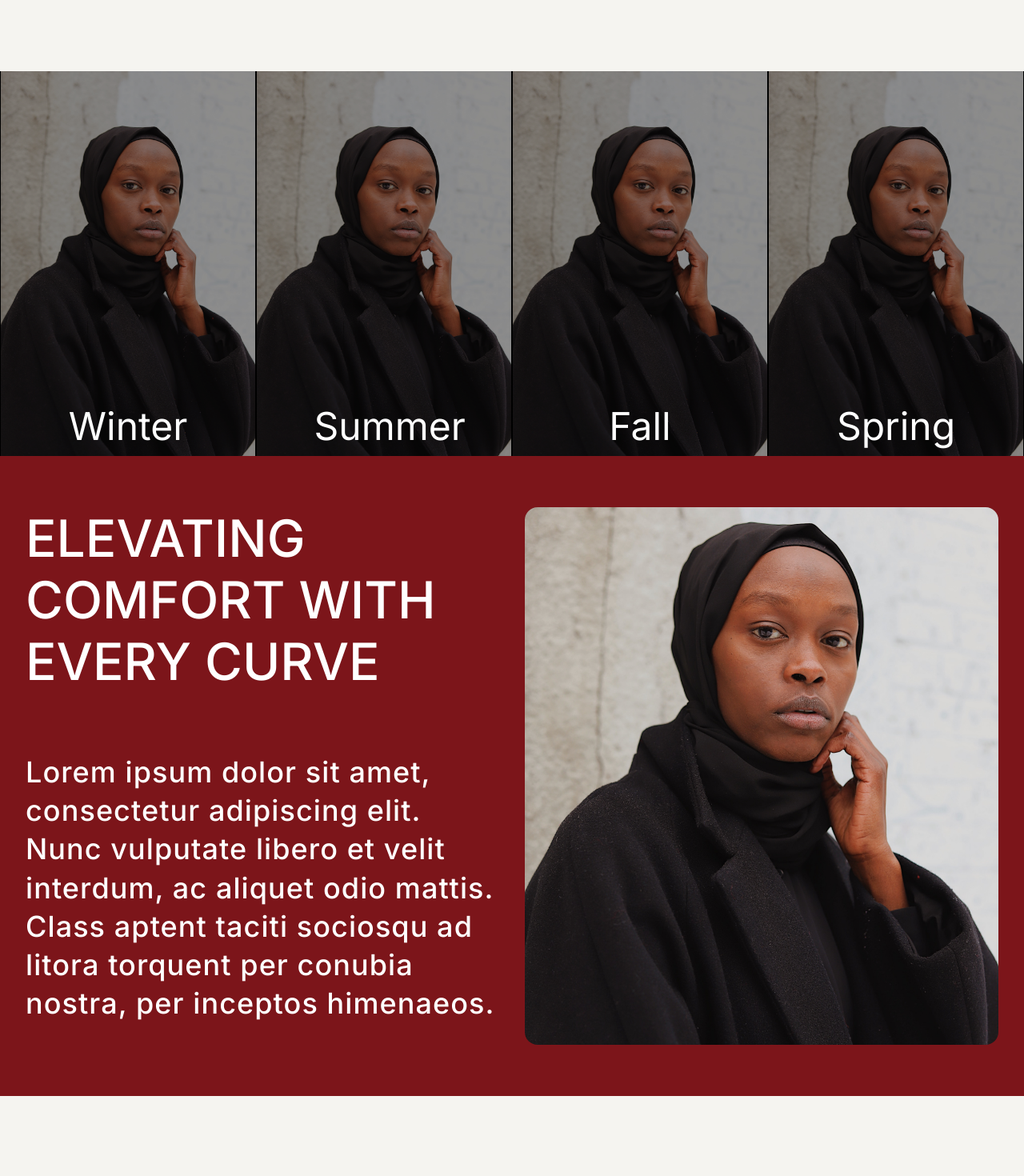
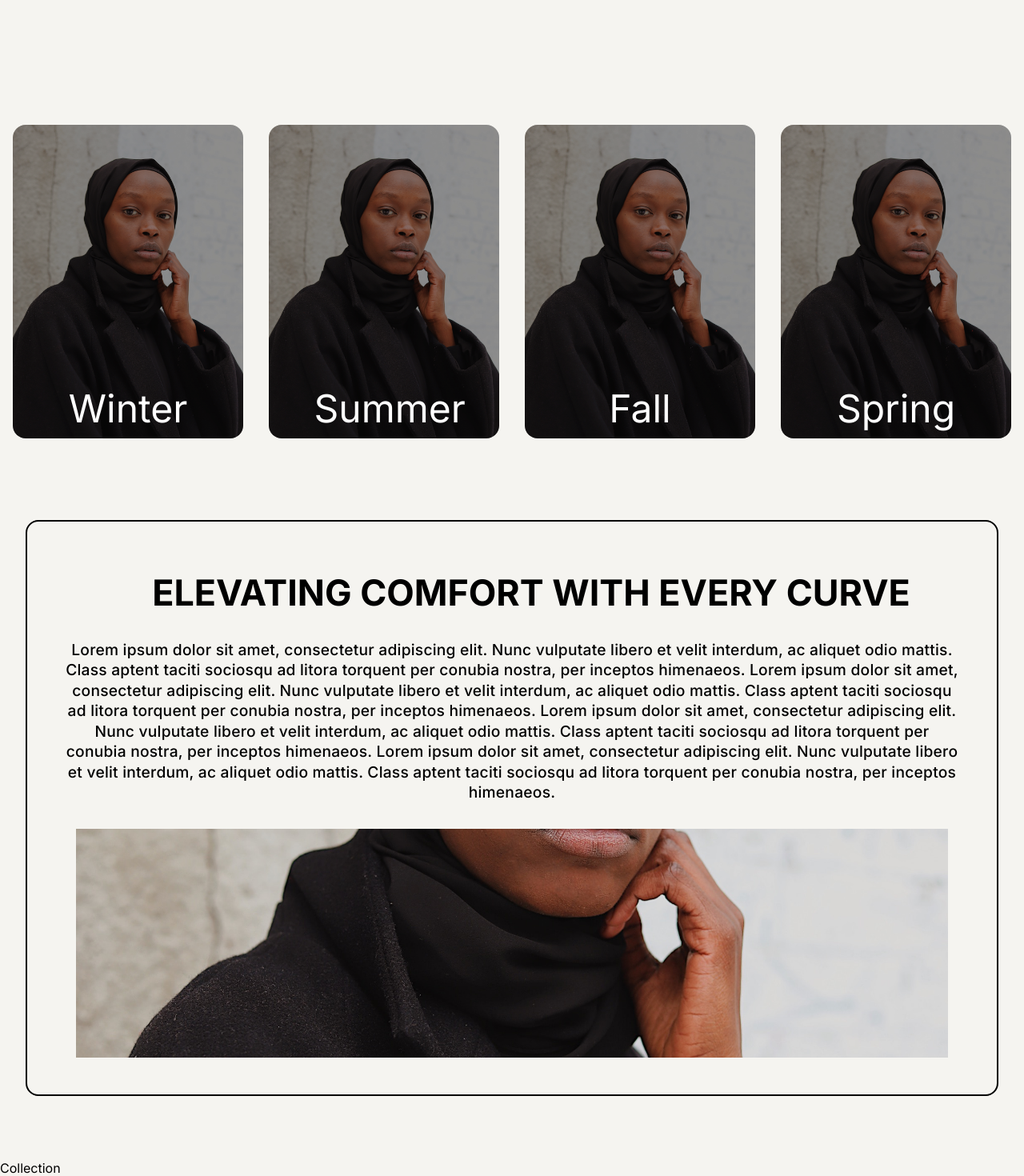
Before and after one commit to wx-it/shopIn, a React (Vite) app: page / in a window 1280 px wide. Shown: the part 1062-2532 px from the top of the page at 80% size. Before the commit the page ends 2432 px from the top, so only its background shows below. Built offline with nearby package versions, Linux system fonts and the light colour scheme.

Commit message:
fixed issues and done with third section

```diff
--- a/src/App.jsx
+++ b/src/App.jsx
@@ -4,6 +4,7 @@ import Seasons from "./sections/seasons/Seasons";
 import { useLayoutEffect } from "react";
 import gsap from "gsap";
 import ScrollTrigger from "gsap/dist/ScrollTrigger";
+import Collection from "./sections/collection/Collection";
 gsap.registerPlugin(ScrollTrigger);
 
 function App() {
@@ -20,6 +21,7 @@ function App() {
       <Header />
       <Seasons />
       <Description />
+      <Collection />
     </div>
   );
 }
--- /dev/null
+++ b/src/sections/collection/Collection.jsx
@@ -0,0 +1,9 @@
+import React from 'react'
+
+const Collection = () => {
+  return (
+    <div>Collection</div>
+  )
+}
+
+export default Collection
--- a/src/sections/description/Description.jsx
+++ b/src/sections/description/Description.jsx
@@ -1,6 +1,7 @@
 import "./description.css";
 import { useLayoutEffect, useRef } from "react";
 import gsap from "gsap";
+import { motion } from "framer-motion";
 import ScrollTrigger from "gsap/dist/ScrollTrigger";
 gsap.registerPlugin(ScrollTrigger);
 
@@ -9,22 +10,22 @@ const Description = () => {
   const line = useRef();
   const section = useRef();
 
-  useLayoutEffect(() => {
-    let ctx = gsap.context(() => {
-      const el = ref.current;
-      gsap.to(el, {
-        opacity: 1,
-        duration: 3,
-        ease: "power2.inOut",
+  // useLayoutEffect(() => {
+  //   let ctx = gsap.context(() => {
+  //     const el = ref.current;
+  //     gsap.to(el, {
+  //       opacity: 1,
+  //       duration: 3,
+  //       ease: "power2.inOut",
 
-        scrollTrigger: {
-          trigger: el,
-          start: "top 80%",
-        },
-      });
-      return () => ctx.revert();
-    });
-  }, []);
+  //       scrollTrigger: {
+  //         trigger: el,
+  //         start: "top 80%",
+  //       },
+  //     });
+  //     return () => ctx.revert();
+  //   });
+  // }, []);
 
   useLayoutEffect(() => {
     let ctx = gsap.context(() => {
@@ -45,34 +46,55 @@ const Description = () => {
     });
   }, []);
 
-  useLayoutEffect(() => {
-    let ctx = gsap.context(() => {
-      const sectionRef = section.current;
-      gsap.to(sectionRef, {
-        scrollTrigger: sectionRef, // start the animation when ".section" enters the viewport (once)
-        backgroundColor: "#7c151a",
-      });
-      return () => ctx.revert();
-    });
-  }, []);
+  // useLayoutEffect(() => {
+  //   let ctx = gsap.context(() => {
+  //     const sectionRef = section.current;
+  //     gsap.to(sectionRef, {
+  //       scrollTrigger: sectionRef, // start the animation when ".section" enters the viewport (once)
+  //       backgroundColor: "#7c151a",
+  //     });
+  //     return () => ctx.revert();
+  //   });
+  // }, []);
 
   return (
     <div className="description" ref={section}>
       <div>
         <div>
-          <h2>ELEVATING COMFORT WITH EVERY CURVE</h2>
-          <div ref={line} className="line"></div>
+          <motion.h2
+            initial={{ y: 50 }}
+            whileInView={{ y: 0 }}
+            transition={{ duration: 1, ease: "linear" }}
+          >
+            ELEVATING COMFORT WITH EVERY CURVE
+          </motion.h2>
         </div>
         <img className="mobile" src="/images/model.jpg" alt="" />
-        <p ref={ref}>
+        <p>
           Lorem ipsum dolor sit amet, consectetur adipiscing elit. Nunc
           vulputate libero et velit interdum, ac aliquet odio mattis. Class
           aptent taciti sociosqu ad litora torquent per conubia nostra, per
-          inceptos himenaeos.
+          inceptos himenaeos. Lorem ipsum dolor sit amet, consectetur adipiscing
+          elit. Nunc vulputate libero et velit interdum, ac aliquet odio mattis.
+          Class aptent taciti sociosqu ad litora torquent per conubia nostra,
+          per inceptos himenaeos. Lorem ipsum dolor sit amet, consectetur
+          adipiscing elit. Nunc vulputate libero et velit interdum, ac aliquet
+          odio mattis. Class aptent taciti sociosqu ad litora torquent per
+          conubia nostra, per inceptos himenaeos. Lorem ipsum dolor sit amet,
+          consectetur adipiscing elit. Nunc vulputate libero et velit interdum,
+          ac aliquet odio mattis. Class aptent taciti sociosqu ad litora
+          torquent per conubia nostra, per inceptos himenaeos.
         </p>
       </div>
 
-      <img className="desktop" src="/images/model.jpg" alt="" />
+      <motion.img
+        initial={{ opacity: 0, x: -50 }}
+        whileInView={{ opacity: 1, x: 0 }}
+        transition={{ duration: 0.75, ease: "linear" }}
+        className="desktop"
+        src="/images/model.jpg"
+        alt=""
+      />
     </div>
   );
 };
--- a/src/sections/description/description.css
+++ b/src/sections/description/description.css
@@ -1,82 +1,90 @@
 .description {
   padding: 1rem;
   height: 100%;
-  background-color: #7c151a;
 }
 
 .description > div > img {
   width: 100%;
   height: 20.25rem;
   object-fit: cover;
-  border-radius: 1rem;
+  /* border-radius: 1rem; */
 }
 
 .description > div > div:first-child > h2 {
-  color: #fff;
+  /* color: #fff; */
   font-size: 2.5rem;
   font-weight: 500;
   margin: 0 0 5px 0;
+  font-weight: bold;
 }
 
-.line{
+.line {
   height: 4px;
   background-color: white;
   margin: 0 0 20px 0;
 }
 
-
 .description > div > p {
-  color: #fff;
-  font-size: 1.5rem;
+  /* color: #fff; */
+  font-size: 1rem;
   font-weight: 500;
   line-height: 134.335%; /* 2.015rem */
   letter-spacing: 0.045rem;
-  opacity: 0;
 }
 
 @media screen and (min-width: 800px) {
   .description {
     display: flex;
-    align-items: stretch;
-    justify-content: space-between;
-    height: 100vh;
-    gap: 2rem;
-    padding: 4rem 2rem;
+    flex-direction: column !important;
+    align-items: center;
+    justify-content: center;
+    height: 90%;
     /* margin-top: 2rem; */
     margin: 0;
-    border-radius: 0;
+    padding:0;
+    border-radius: 1rem;
+    background-color: transparent;
+    flex-direction: row-reverse;
+    border: 2px black solid;
+    margin: 5rem 2rem;
   }
 
   .description > div {
-    width: 50%;
-    height: 100%;
+    width: 100%;
+    /* height: 100%; */
   }
 
   .description > div > div:first-child {
     overflow: hidden;
+    /* border-bottom: 2px black solid; */
   }
 
   .description > div > div:first-child > h2 {
-    color: #fff;
-    font-size: 5vw;
-    font-weight: 500;
-    padding-bottom: 1rem;
+    font-size: 3.5vw;
+    font-weight: 700;
+    padding: 1rem 0rem 1rem 3rem;
     margin-top: 0;
     margin: 0;
+    text-align: center;
   }
 
   .description > div > p {
-    color: #fff;
-    font-size: 2.25rem;
+    /* color: #fff; */
+    color: black !important;
+    font-size: 1.5vw;
     font-weight: 500;
-    line-height: 134.335%; /* 3.02256rem */
-    letter-spacing: 0.0675rem;
+    margin: 0;
+    line-height: 133%; /* 3.02256rem */
+    letter-spacing: 0.015rem;
+    text-align: center;
+    padding: 1rem 3rem;
   }
 
   .description > img {
-    width: 50%;
     object-fit: cover;
-    border-radius: 1rem;
-    max-height: 51.625rem;
+    height: 40%;
+    margin-top: 1rem;
+    width: 90%;
+    /* max-height: 51.625rem; */
   }
 }
--- a/src/sections/seasons/Seasons.jsx
+++ b/src/sections/seasons/Seasons.jsx
@@ -37,8 +37,8 @@ const Seasons = () => {
       <div>
         <div>
           <motion.img
-            initial={{ opacity: 0, y: 100 }}
-            whileInView={{ opacity: 1, y: 0 }}
+            initial={{ y: 100 }}
+            whileInView={{ y: 0 }}
             transition={{ duration: 1, ease: "linear" }}
             src="/images/model.jpg"
             alt=""
@@ -53,8 +53,8 @@ const Seasons = () => {
         </div>
         <div>
           <motion.img
-            initial={{ opacity: 0, y: 100 }}
-            whileInView={{ opacity: 1, y: 0 }}
+            initial={{ y: 100 }}
+            whileInView={{ y: 0 }}
             transition={{ duration: 1, ease: "linear" }}
             src="/images/model.jpg"
             alt=""
@@ -69,8 +69,8 @@ const Seasons = () => {
         </div>
         <div>
           <motion.img
-            initial={{ opacity: 0, y: 100 }}
-            whileInView={{ opacity: 1, y: 0 }}
+            initial={{ y: 100 }}
+            whileInView={{ y: 0 }}
             transition={{ duration: 1, ease: "linear" }}
             src="/images/model.jpg"
             alt=""
@@ -85,8 +85,8 @@ const Seasons = () => {
         </div>
         <div>
           <motion.img
-            initial={{ opacity: 0, y: 100 }}
-            whileInView={{ opacity: 1, y: 0 }}
+            initial={{ y: 100 }}
+            whileInView={{ y: 0 }}
             transition={{ duration: 1, ease: "linear" }}
             src="/images/model.jpg"
             alt=""
--- a/src/sections/seasons/seasons.css
+++ b/src/sections/seasons/seasons.css
@@ -103,16 +103,16 @@
   }
 
   .seasons div:last-child > div {
-    height: 100%;
+    height: 90%;
     overflow-y: hidden;
-    border-left: 1px black solid;
-    border-right: 1px black solid;
     cursor: pointer;
+    margin: 0 1rem;
   }
 
   .seasons div:last-child > div img {
     height: 100%;
     width: 100%;
+    border-radius: 1rem;
     /* transform: translateY(100%); */
   }
 
```
Also changed, not shown: src/sections/collection/collection.css (added).
